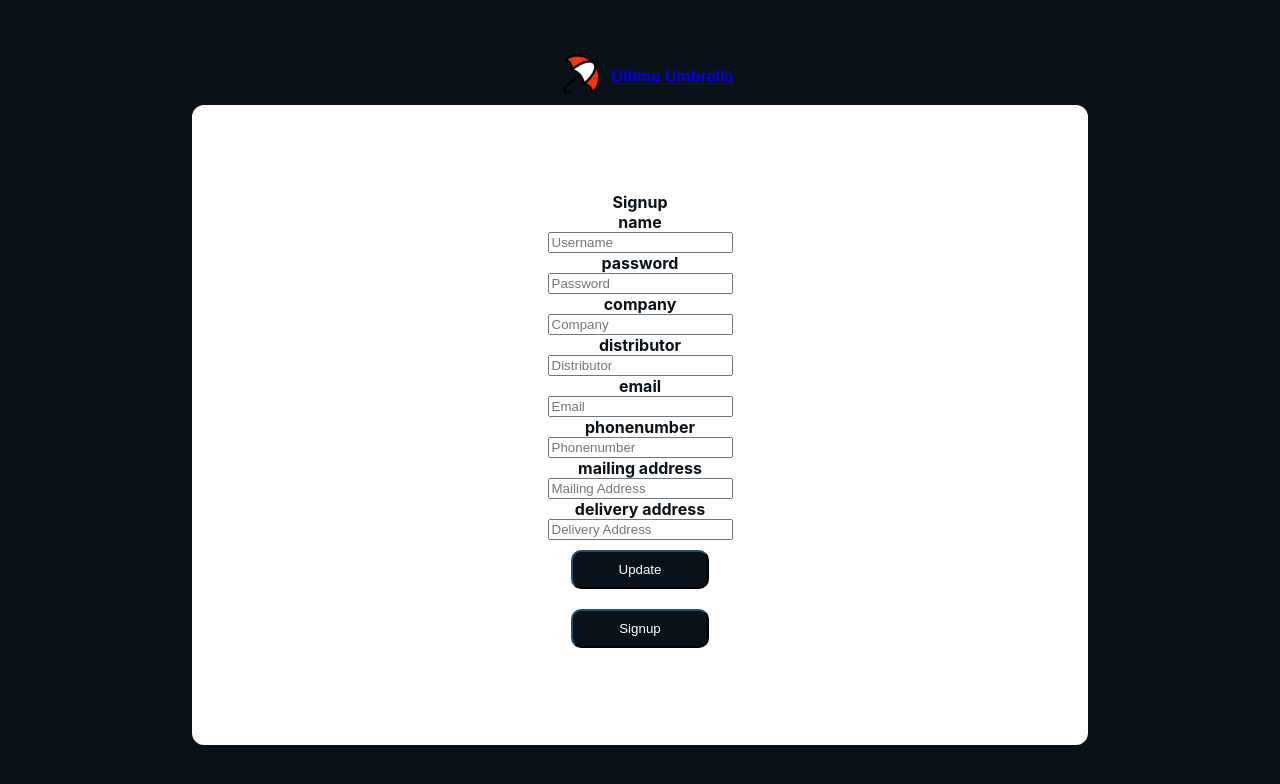
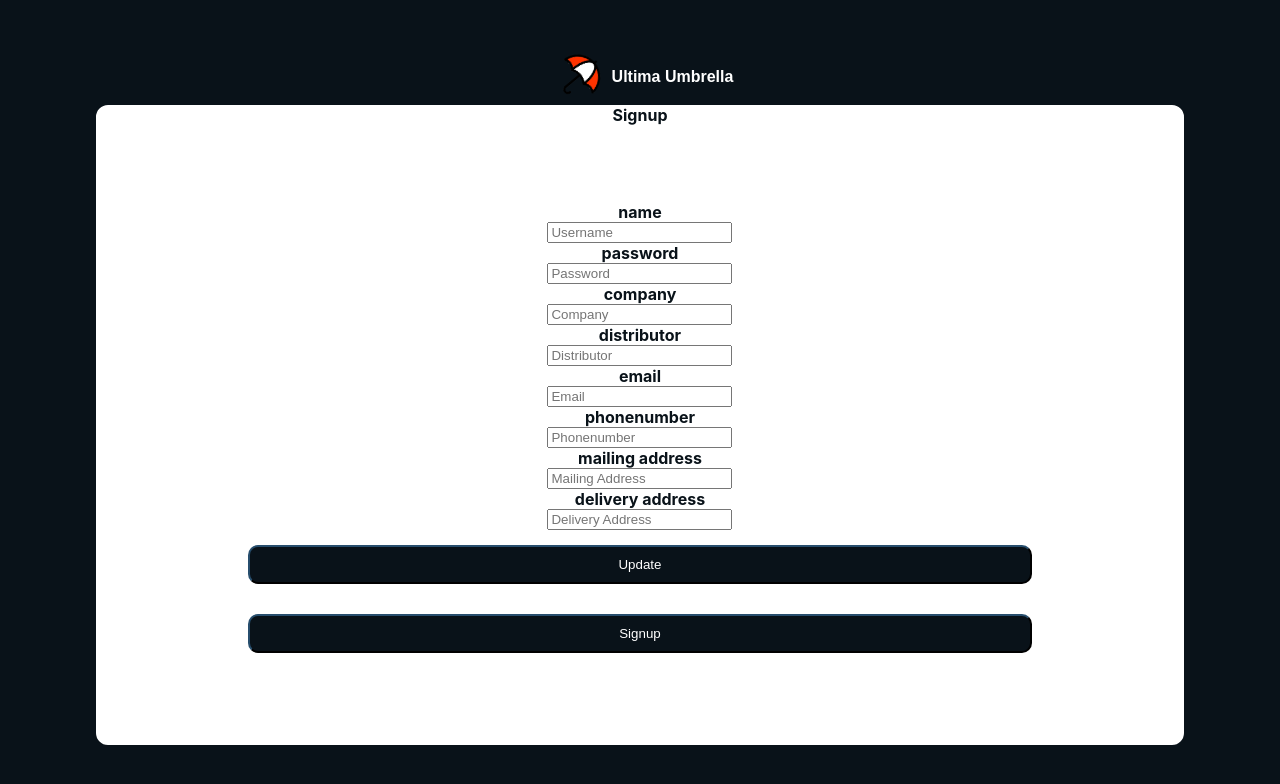
Before and after one commit to andimalfresh/ultimaUmbrella-FrontEnd-React, a React (Create React App) app: page /signup in a window 1280 px wide. Shown: the top 784 px of the page. Built offline with nearby package versions, Linux system fonts and the light colour scheme.

Commit message:
getting layout all set up for population

```diff
--- a/src/App.css
+++ b/src/App.css
@@ -41,13 +41,14 @@
   border-style: solid;
   background-color: white;
   height: 80%;
-  width: 70%;
+  width: 85%;
   color: #091219;
   font-weight: bolder;
   border-radius: 15px;
 }
 form {
   display:flex;
+  width: 100%;
   justify-content: center;
   align-items: center;
   flex-direction: column;
@@ -58,17 +59,38 @@ form {
   align-items: center;
   flex-direction: column;
   width: 80%;
+  height:100%;
 }
 button {
-  width: 80%;
+  width: 90%;
+  padding: 10px;
+  margin-top:15px;
+  margin-bottom:15px;
+  /* margin: 10px; */
+  background-color: #091219;
+  color: white;
+  border-radius: 10px;
+  border-color: #091219;
+}
+/* .buttonColumn button {
+  width:100%;
   padding: 10px;
   margin: 10px;
   background-color: #091219;
   color: white;
   border-radius: 10px;
   border-color: #091219;
+} */
+.buttonRow {
+  width:100%;
 }
-
+.buttonColumn {
+  display:flex;
+  flex-direction: column;
+  align-items: center;
+  width:100%;
+  height:100%;
+}
 button:hover {
   background-color: white;
   color: #091219;
@@ -77,6 +99,16 @@ a:visited {
   display: none;
 }
 a:hover {
-  background-color: white;
+  background-color:white;
   color: #091219;
 }
+a {
+  text-decoration: none;
+}
+a:link, a:visited {
+  color: white
+}
+.title a:hover {
+  background-color:white;
+  color: #091219;
+}
--- a/src/App.js
+++ b/src/App.js
@@ -20,7 +20,9 @@ class App extends Component {
           <div className="uulogo">
             <img className="umbrella" alt="ultimaUmbrella" src={require('./components/ultimaUmbrella.png')} />
           </div>
+          <div className="titleText">
           <Link to={"/"}>Ultima Umbrella</Link>
+          </div>
         </div>
           <Route path ="/" exact component={Login} />
           <Route path ="/signup" render={() => (<Signup />)}/>
--- a/src/components/Addaccount.js
+++ b/src/components/Addaccount.js
@@ -13,11 +13,12 @@ return (
             <select>
                 <option value="volvo">Select a Distributor</option>
             </select>
-        </div>
             <div className="buttonRow">
             <Link to={"/mainpage"}><button>Main Menu </button></Link>
                                     <button>Add Account</button>
             </div>
+        </div>
+
     </div>
     )
 
--- a/src/components/Filterproducts.js
+++ b/src/components/Filterproducts.js
@@ -5,7 +5,7 @@ const Filterproducts  = props => {
 
 return (
     <div className="componentContainer">
-        Add Products
+        Filter Products
         <div className="navMenu">
           NavMenu
         </div>
@@ -14,10 +14,10 @@ return (
                 <option value="volvo">Select a Distributor</option>
             </select>
             <span> THIS IS WHERE PRODUCTS ARE MAPPED WITH A TRUE/FALSE SLIDER NEXT TO THEM</span>
-        </div>
             <div className="buttonRow">
                 <Link to={"/mainpage"}><button>Main Menu</button></Link>
                 <button>Save Products</button>
+            </div>
         </div>
     </div>
     )
--- a/src/components/Login.js
+++ b/src/components/Login.js
@@ -6,15 +6,17 @@ const Login  = props => {
 return (
         <div className="componentContainer">
             Welcome To Ultima Umbrella
-            <form>
-                <input name="login" placeholder="Login"/>
-                <input name="password" placeholder="Password"/>
+            <div className="contentDiv">
+                <form>
+                    <input name="login" placeholder="Login"/>
+                    <input name="password" placeholder="Password"/>
+                </form>
                 <div className="buttonRow">
-                    <Link to={"/mainpage"}><button>Login</button></Link>
-                    <Link to={"/signup"}><button>Signup</button></Link>
+                        <Link to={"/mainpage"}><button>Login</button></Link>
+                        <Link to={"/signup"}><button>Signup</button></Link>
 
                 </div>
-            </form>
+            </div>
         </div>
     )
 
--- a/src/components/Mainpage.js
+++ b/src/components/Mainpage.js
@@ -9,11 +9,11 @@ return (
           NavMenu
         </div>
         <div className="contentDiv">
-        <Link to={"/orderform"}><button>Make Order</button></Link>
-        <Link to={"/addproducts"}><button>Add Account</button></Link>
-        <Link to={"/addproducts"}><button>Add Products</button></Link>
-        <Link to={"/signup"}><button>Edit Info</button></Link>
-        <Link to={"/filterproducts"}><button>Product List</button></Link>
+            <Link to={"/orderform"}><button>Make Order</button></Link>
+            <Link to={"/addproducts"}><button>Add Account</button></Link>
+            <Link to={"/addproducts"}><button>Add Products</button></Link>
+            <Link to={"/signup"}><button>Edit Info</button></Link>
+            <Link to={"/filterproducts"}><button>Filter Products</button></Link>
         </div>
     </div>
     )
--- a/src/components/Orderform.js
+++ b/src/components/Orderform.js
@@ -6,14 +6,16 @@ const Orderform  = props => {
 return (
         <div className="componentContainer">
                 Order Form
+            <div className="contentDiv">
                 <form>
                     <input name="login" placeholder="Login"/>
                     <input name="password" placeholder="Password"/>
+                </form>
                 <div className="buttonRow">
                         <Link to={"/mainpage"}><button>Main Page</button></Link>
                         <Link to={"/orderconfirmform"}><button>Make Order</button></Link>
                 </div>
-        </form>
+            </div>
         </div>
     )
 
--- a/src/components/Signup.js
+++ b/src/components/Signup.js
@@ -6,6 +6,7 @@ const Signup  = props => {
 return (
         <div className="componentContainer">
         Signup
+            <div className="contentDiv">
                 <form>
                     <label>name</label>
                     <input name="username" placeholder="Username"/>
@@ -23,11 +24,12 @@ return (
                     <input name="mailing" placeholder="Mailing Address"/>
                     <label>delivery address</label>
                     <input name="delivery" placeholder="Delivery Address"/>
+                </form>
                 <div className="buttonRow">
                     <Link to={"/mainpage"}><button>Update</button></Link>
                     <Link to={"/mainpage"}><button>Signup</button></Link>
                 </div>
-        </form>
+            </div>
         </div>
     )
 
```
Also changed, not shown: 1 other file (tests, documents, lock files or other folders). Lines whose indentation alone changed are shown as unchanged.
